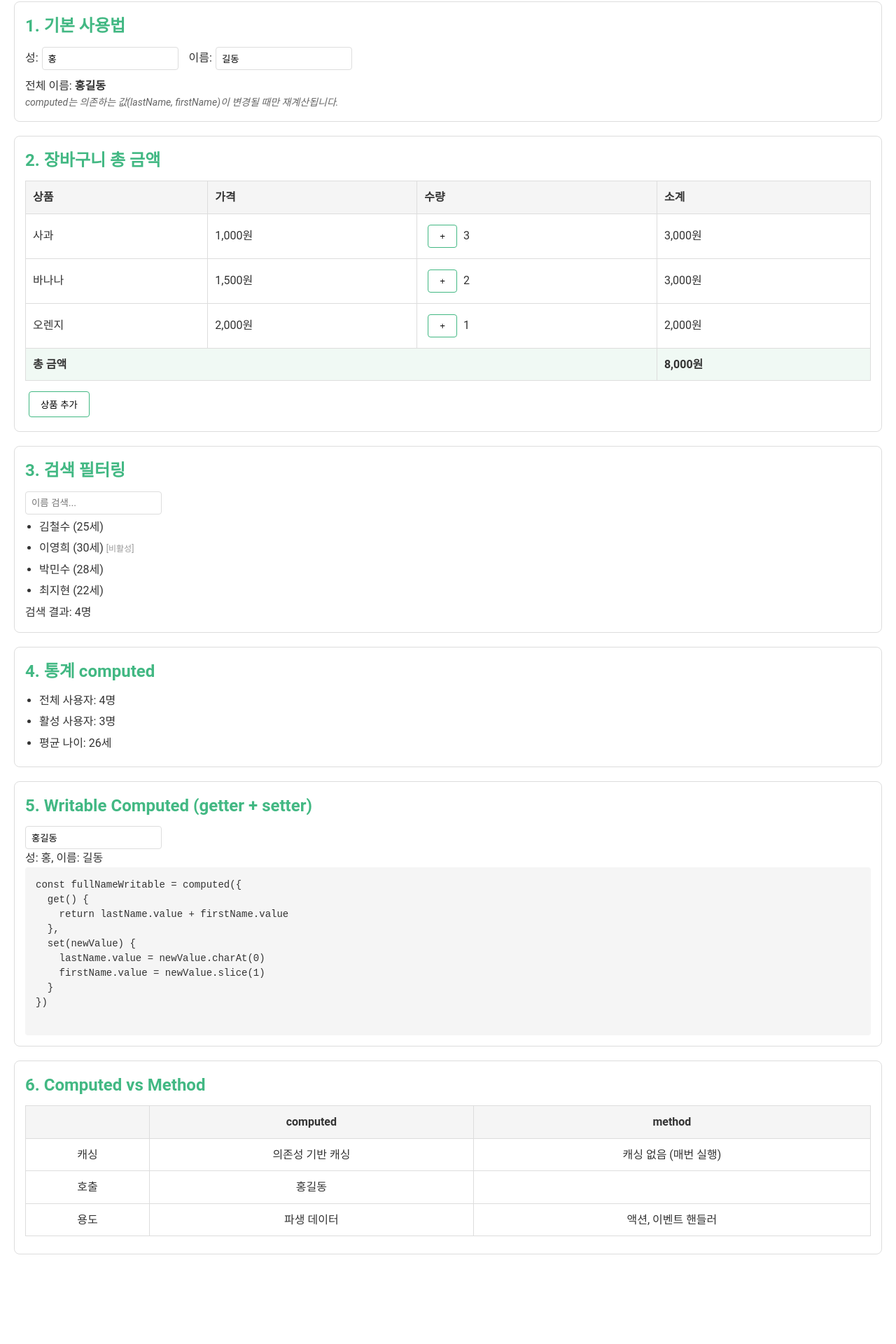
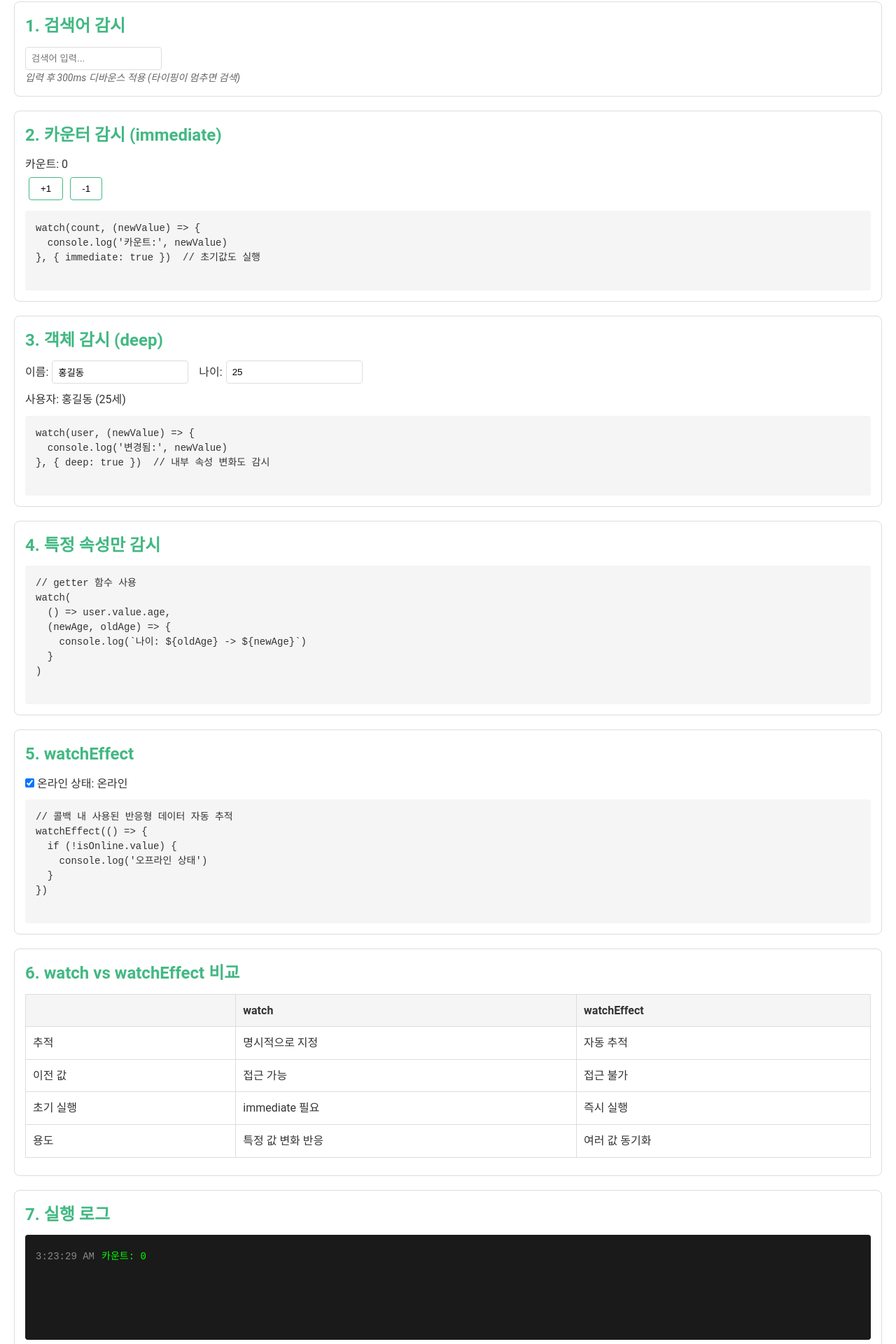
Before and after one commit to hjbaefe/vue-project, a Vue app: page / in a window 1280 px wide. Shown: the part 89-2009 px from the top of the page at 70% size. Before the commit the page ends 1921 px from the top, so only its background shows below. Built offline with nearby package versions, Linux system fonts and the light colour scheme.

Commit message:
Watch : 반응형 데이터의 변경감지

```diff
--- a/src/App.vue
+++ b/src/App.vue
@@ -1,228 +1,258 @@
 <!--
-  [4-1] Computed - 계산된 속성
+  [4-2] Watch - 감시자
 
-  반응형 데이터를 기반으로 파생된 값을 계산합니다.
-  의존성이 변경될 때만 재계산됩니다 (캐싱).
+  반응형 데이터의 변화를 감시하고 부수 효과(side effect)를 실행합니다.
+  API 호출, 로깅, 외부 상태 동기화 등에 사용합니다.
 -->
 
 <script setup>
-import { ref, computed } from 'vue'
+import { ref, watch, watchEffect } from 'vue'
 
-// 원본 데이터
-const firstName = ref('길동')
-const lastName = ref('홍')
-const items = ref([
-  { name: '사과', price: 1000, quantity: 3 },
-  { name: '바나나', price: 1500, quantity: 2 },
-  { name: '오렌지', price: 2000, quantity: 1 },
-])
+// 감시할 데이터
 const searchQuery = ref('')
-const users = ref([
-  { name: '김철수', age: 25, active: true },
-  { name: '이영희', age: 30, active: false },
-  { name: '박민수', age: 28, active: true },
-  { name: '최지현', age: 22, active: true },
-])
+const count = ref(0)
+const user = ref({ name: '홍길동', age: 25 })
+const isOnline = ref(true)
+
+// 로그
+const logs = ref([])
+
+function addLog(message) {
+  logs.value.unshift({
+    time: new Date().toLocaleTimeString(),
+    message
+  })
+  if (logs.value.length > 10) logs.value.pop()
+}
 
 /**
- * computed: 반응형 데이터에서 파생된 값
- *
- * 특징:
- * 1. 의존성 기반 캐싱 - 의존하는 값이 변경될 때만 재계산
- * 2. 읽기 전용 (기본) - setter를 추가하면 쓰기 가능
- * 3. 동기적 - 비동기 작업은 watch 사용
+ * 1. 기본 watch
+ * watch(source, callback)
  */
-
-// 기본 computed (getter만)
-const fullName = computed(() => {
-  console.log('fullName 계산됨')  // 캐싱 확인용
-  return `${lastName.value}${firstName.value}`
+watch(searchQuery, (newValue, oldValue) => {
+  addLog(`검색어 변경: "${oldValue}" -> "${newValue}"`)
 })
 
-// 총 금액 계산
-const totalPrice = computed(() => {
-  return items.value.reduce((sum, item) => {
-    return sum + (item.price * item.quantity)
-  }, 0)
-})
+/**
+ * 2. immediate 옵션
+ * 컴포넌트 마운트 시 즉시 실행
+ */
+watch(count, (newValue) => {
+  addLog(`카운트: ${newValue}`)
+}, { immediate: true })
 
-// 검색 필터링
-const filteredUsers = computed(() => {
-  if (!searchQuery.value) {
-    return users.value
-  }
-  return users.value.filter(user =>
-      user.name.includes(searchQuery.value)
-  )
-})
+/**
+ * 3. deep 옵션
+ * 객체 내부 속성 변화도 감시
+ */
+watch(user, (newValue) => {
+  addLog(`사용자 변경: ${JSON.stringify(newValue)}`)
+}, { deep: true })
 
-// 활성 사용자만
-const activeUsers = computed(() => {
-  return users.value.filter(user => user.active)
-})
+/**
+ * 4. 특정 속성만 감시
+ * getter 함수 사용
+ */
+watch(
+    () => user.value.age,
+    (newAge, oldAge) => {
+      addLog(`나이 변경: ${oldAge} -> ${newAge}`)
+    }
+)
 
-// 통계
-const userStats = computed(() => ({
-  total: users.value.length,
-  active: activeUsers.value.length,
-  averageAge: Math.round(
-      users.value.reduce((sum, u) => sum + u.age, 0) / users.value.length
-  )
-}))
+/**
+ * 5. 여러 소스 감시
+ */
+watch(
+    [searchQuery, count],
+    ([newQuery, newCount], [oldQuery, oldCount]) => {
+      // 둘 중 하나라도 변경되면 실행
+      console.log('multiple watch:', { newQuery, newCount })
+    }
+)
 
-// getter와 setter를 가진 computed
-const fullNameWritable = computed({
-  get() {
-    return `${lastName.value}${firstName.value}`
-  },
-  set(newValue) {
-    // 성과 이름 분리 (첫 글자가 성)
-    lastName.value = newValue.charAt(0)
-    firstName.value = newValue.slice(1)
+/**
+ * 6. watchEffect
+ * 콜백 내에서 사용된 모든 반응형 데이터를 자동으로 추적
+ */
+watchEffect(() => {
+  // isOnline이 변경될 때마다 실행
+  if (!isOnline.value) {
+    console.log('오프라인 상태입니다')
   }
 })
 
-// 아이템 추가
-function addItem() {
-  items.value.push({
-    name: '포도',
-    price: 3000,
-    quantity: 1
-  })
-}
+// 검색 시뮬레이션 (디바운스 예제)
+const searchResults = ref([])
+const isSearching = ref(false)
+let searchTimeout = null
 
-// 수량 변경
-function increaseQuantity(index) {
-  items.value[index].quantity++
-}
+watch(searchQuery, (query) => {
+  // 이전 타이머 취소
+  if (searchTimeout) clearTimeout(searchTimeout)
+
+  if (!query) {
+    searchResults.value = []
+    return
+  }
+
+  isSearching.value = true
+
+  // 디바운스: 300ms 후에 검색
+  searchTimeout = setTimeout(() => {
+    // 실제로는 API 호출
+    searchResults.value = [
+      `${query} 관련 결과 1`,
+      `${query} 관련 결과 2`,
+      `${query} 관련 결과 3`,
+    ]
+    isSearching.value = false
+    addLog(`검색 완료: "${query}"`)
+  }, 300)
+})
 </script>
 
 <template>
   <div>
-    <h1>Computed - 계산된 속성</h1>
+    <h1>Watch - 감시자</h1>
 
-    <!-- 1. 기본 computed -->
+    <!-- 1. 기본 watch -->
     <section>
-      <h2>1. 기본 사용법</h2>
-      <div class="input-group">
-        <label>
-          성: <input v-model="lastName" />
-        </label>
-        <label>
-          이름: <input v-model="firstName" />
-        </label>
-      </div>
-      <p>전체 이름: <strong>{{ fullName }}</strong></p>
+      <h2>1. 검색어 감시</h2>
+      <input v-model="searchQuery" placeholder="검색어 입력..." />
+      <p v-if="isSearching">검색 중...</p>
+      <ul v-else-if="searchResults.length">
+        <li v-for="result in searchResults" :key="result">{{ result }}</li>
+      </ul>
       <p class="note">
-        computed는 의존하는 값(lastName, firstName)이 변경될 때만 재계산됩니다.
+        입력 후 300ms 디바운스 적용 (타이핑이 멈추면 검색)
       </p>
     </section>
 
-    <!-- 2. 장바구니 예제 -->
+    <!-- 2. 카운터 (immediate) -->
     <section>
-      <h2>2. 장바구니 총 금액</h2>
-      <table>
-        <thead>
-        <tr>
-          <th>상품</th>
-          <th>가격</th>
-          <th>수량</th>
-          <th>소계</th>
-        </tr>
-        </thead>
-        <tbody>
-        <tr v-for="(item, index) in items" :key="index">
-          <td>{{ item.name }}</td>
-          <td>{{ item.price.toLocaleString() }}원</td>
-          <td>
-            <button @click="increaseQuantity(index)">+</button>
-            {{ item.quantity }}
-          </td>
-          <td>{{ (item.price * item.quantity).toLocaleString() }}원</td>
-        </tr>
-        </tbody>
-        <tfoot>
-        <tr>
-          <td colspan="3"><strong>총 금액</strong></td>
-          <td><strong>{{ totalPrice.toLocaleString() }}원</strong></td>
-        </tr>
-        </tfoot>
-      </table>
-      <button @click="addItem">상품 추가</button>
+      <h2>2. 카운터 감시 (immediate)</h2>
+      <p>카운트: {{ count }}</p>
+      <button @click="count++">+1</button>
+      <button @click="count--">-1</button>
+      <pre class="code-block">
+watch(count, (newValue) => {
+  console.log('카운트:', newValue)
+}, { immediate: true })  // 초기값도 실행
+      </pre>
     </section>
 
-    <!-- 3. 필터링 -->
+    <!-- 3. 객체 감시 (deep) -->
     <section>
-      <h2>3. 검색 필터링</h2>
-      <input v-model="searchQuery" placeholder="이름 검색..." />
-      <ul>
-        <li v-for="user in filteredUsers" :key="user.name">
-          {{ user.name }} ({{ user.age }}세)
-          <span v-if="!user.active" class="inactive">[비활성]</span>
-        </li>
-      </ul>
-      <p>검색 결과: {{ filteredUsers.length }}명</p>
+      <h2>3. 객체 감시 (deep)</h2>
+      <div class="input-group">
+        <label>
+          이름: <input v-model="user.name" />
+        </label>
+        <label>
+          나이: <input v-model.number="user.age" type="number" />
+        </label>
+      </div>
+      <p>사용자: {{ user.name }} ({{ user.age }}세)</p>
+      <pre class="code-block">
+watch(user, (newValue) => {
+  console.log('변경됨:', newValue)
+}, { deep: true })  // 내부 속성 변화도 감시
+      </pre>
     </section>
 
-    <!-- 4. 통계 -->
+    <!-- 4. 특정 속성 감시 -->
     <section>
-      <h2>4. 통계 computed</h2>
-      <ul>
-        <li>전체 사용자: {{ userStats.total }}명</li>
-        <li>활성 사용자: {{ userStats.active }}명</li>
-        <li>평균 나이: {{ userStats.averageAge }}세</li>
-      </ul>
+      <h2>4. 특정 속성만 감시</h2>
+      <pre class="code-block">
+// getter 함수 사용
+watch(
+  () => user.value.age,
+  (newAge, oldAge) => {
+    console.log(`나이: ${oldAge} -> ${newAge}`)
+  }
+)
+      </pre>
     </section>
 
-    <!-- 5. getter + setter -->
+    <!-- 5. watchEffect -->
     <section>
-      <h2>5. Writable Computed (getter + setter)</h2>
-      <p>
-        <input v-model="fullNameWritable" placeholder="전체 이름 입력" />
-      </p>
-      <p>성: {{ lastName }}, 이름: {{ firstName }}</p>
+      <h2>5. watchEffect</h2>
+      <label>
+        <input type="checkbox" v-model="isOnline" />
+        온라인 상태: {{ isOnline ? '온라인' : '오프라인' }}
+      </label>
       <pre class="code-block">
-const fullNameWritable = computed({
-  get() {
-    return lastName.value + firstName.value
-  },
-  set(newValue) {
-    lastName.value = newValue.charAt(0)
-    firstName.value = newValue.slice(1)
+// 콜백 내 사용된 반응형 데이터 자동 추적
+watchEffect(() => {
+  if (!isOnline.value) {
+    console.log('오프라인 상태')
   }
 })
       </pre>
     </section>
 
-    <!-- 6. computed vs method -->
+    <!-- 6. watch vs watchEffect -->
     <section>
-      <h2>6. Computed vs Method</h2>
-      <table class="comparison">
+      <h2>6. watch vs watchEffect 비교</h2>
+      <table>
         <thead>
         <tr>
           <th></th>
-          <th>computed</th>
-          <th>method</th>
+          <th>watch</th>
+          <th>watchEffect</th>
         </tr>
         </thead>
         <tbody>
         <tr>
-          <td>캐싱</td>
-          <td>의존성 기반 캐싱</td>
-          <td>캐싱 없음 (매번 실행)</td>
+          <td>추적</td>
+          <td>명시적으로 지정</td>
+          <td>자동 추적</td>
         </tr>
         <tr>
-          <td>호출</td>
-          <td>{{  fullName }}</td>
-          <td></td>
+          <td>이전 값</td>
+          <td>접근 가능</td>
+          <td>접근 불가</td>
+        </tr>
+        <tr>
+          <td>초기 실행</td>
+          <td>immediate 필요</td>
+          <td>즉시 실행</td>
         </tr>
         <tr>
           <td>용도</td>
-          <td>파생 데이터</td>
-          <td>액션, 이벤트 핸들러</td>
+          <td>특정 값 변화 반응</td>
+          <td>여러 값 동기화</td>
         </tr>
         </tbody>
       </table>
+    </section>
+
+    <!-- 7. 로그 -->
+    <section>
+      <h2>7. 실행 로그</h2>
+      <div class="log-container">
+        <div v-for="(log, i) in logs" :key="i" class="log-item">
+          <span class="log-time">{{ log.time }}</span>
+          <span class="log-message">{{ log.message }}</span>
+        </div>
+        <p v-if="logs.length === 0" class="no-logs">
+          위의 값들을 변경해보세요.
+        </p>
+      </div>
+    </section>
+
+    <!-- 8. 정리 -->
+    <section class="summary">
+      <h2>8. 정리</h2>
+      <ul>
+        <li>watch: 특정 값의 변화를 감시</li>
+        <li>immediate: 컴포넌트 마운트 시 즉시 실행</li>
+        <li>deep: 객체 내부 속성 변화도 감시</li>
+        <li>getter 함수로 특정 속성만 감시 가능</li>
+        <li>watchEffect: 자동 의존성 추적</li>
+        <li>부수 효과(API 호출, 로깅 등)에 사용</li>
+      </ul>
     </section>
   </div>
 </template>
@@ -252,10 +282,26 @@ h2 {
   gap: 5px;
 }
 
-input {
+input[type="text"],
+input[type="number"],
+input:not([type]) {
   padding: 8px;
   border: 1px solid #ddd;
   border-radius: 4px;
+}
+
+button {
+  margin: 5px;
+  padding: 8px 16px;
+  cursor: pointer;
+  border: 1px solid #42b883;
+  background: white;
+  border-radius: 4px;
+}
+
+button:hover {
+  background: #42b883;
+  color: white;
 }
 
 table {
@@ -274,41 +320,12 @@ th {
   background: #f5f5f5;
 }
 
-tfoot td {
-  background: #f0f9f4;
-}
-
-button {
-  margin: 5px;
-  padding: 8px 16px;
-  cursor: pointer;
-  border: 1px solid #42b883;
-  background: white;
-  border-radius: 4px;
-}
-
-button:hover {
-  background: #42b883;
-  color: white;
-}
-
 ul {
   padding-left: 20px;
 }
 
 li {
   margin: 5px 0;
-}
-
-.inactive {
-  color: #999;
-  font-size: 12px;
-}
-
-.note {
-  font-size: 14px;
-  color: #666;
-  font-style: italic;
 }
 
 .code-block {
@@ -319,9 +336,41 @@ li {
   font-size: 14px;
   line-height: 1.5;
   overflow-x: auto;
+  margin-top: 10px;
 }
 
-.comparison th, .comparison td {
-  text-align: center;
+.note {
+  font-size: 14px;
+  color: #666;
+  font-style: italic;
+}
+
+.log-container {
+  background: #1a1a1a;
+  color: #00ff00;
+  padding: 15px;
+  border-radius: 4px;
+  font-family: monospace;
+  font-size: 14px;
+  min-height: 150px;
+  max-height: 200px;
+  overflow-y: auto;
+}
+
+.log-item {
+  margin: 5px 0;
+}
+
+.log-time {
+  color: #888;
+  margin-right: 10px;
+}
+
+.no-logs {
+  color: #666;
+}
+
+.summary {
+  background: rgba(66, 184, 131, 0.1);
 }
 </style>
```
